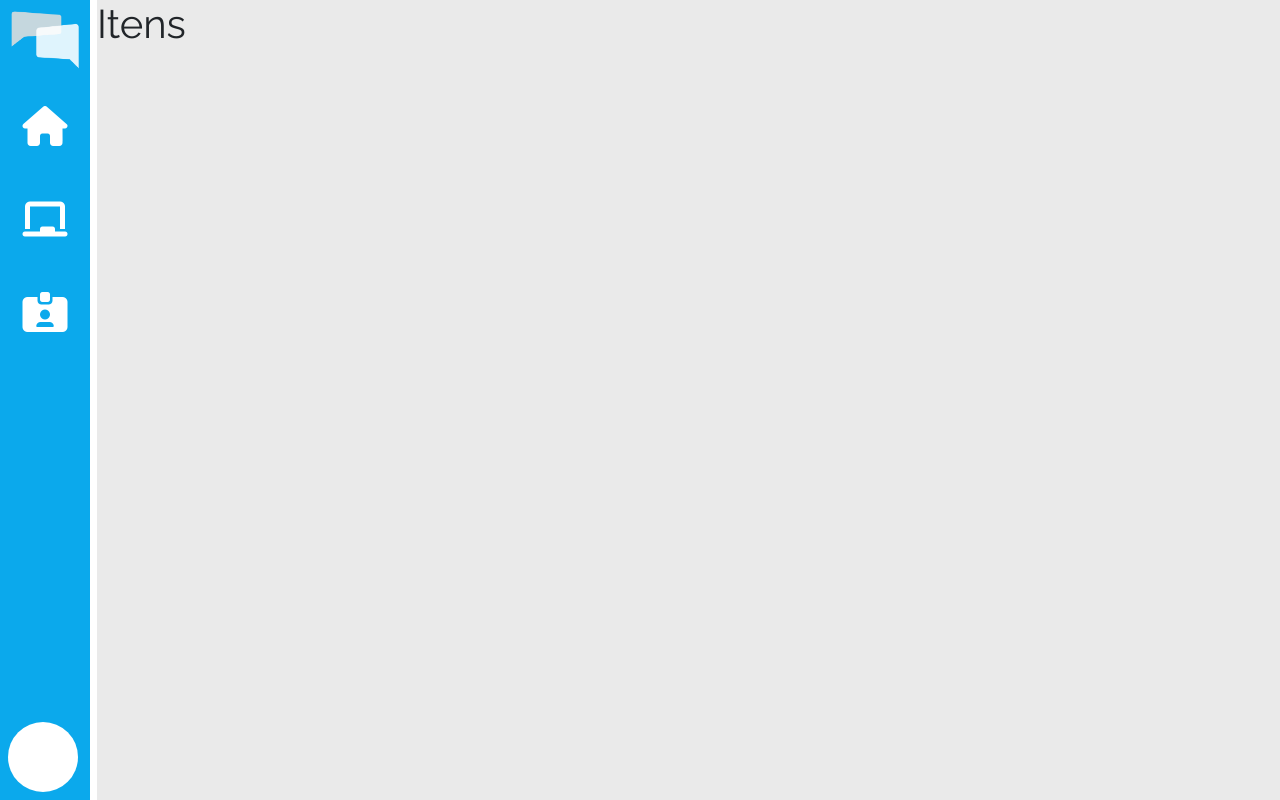
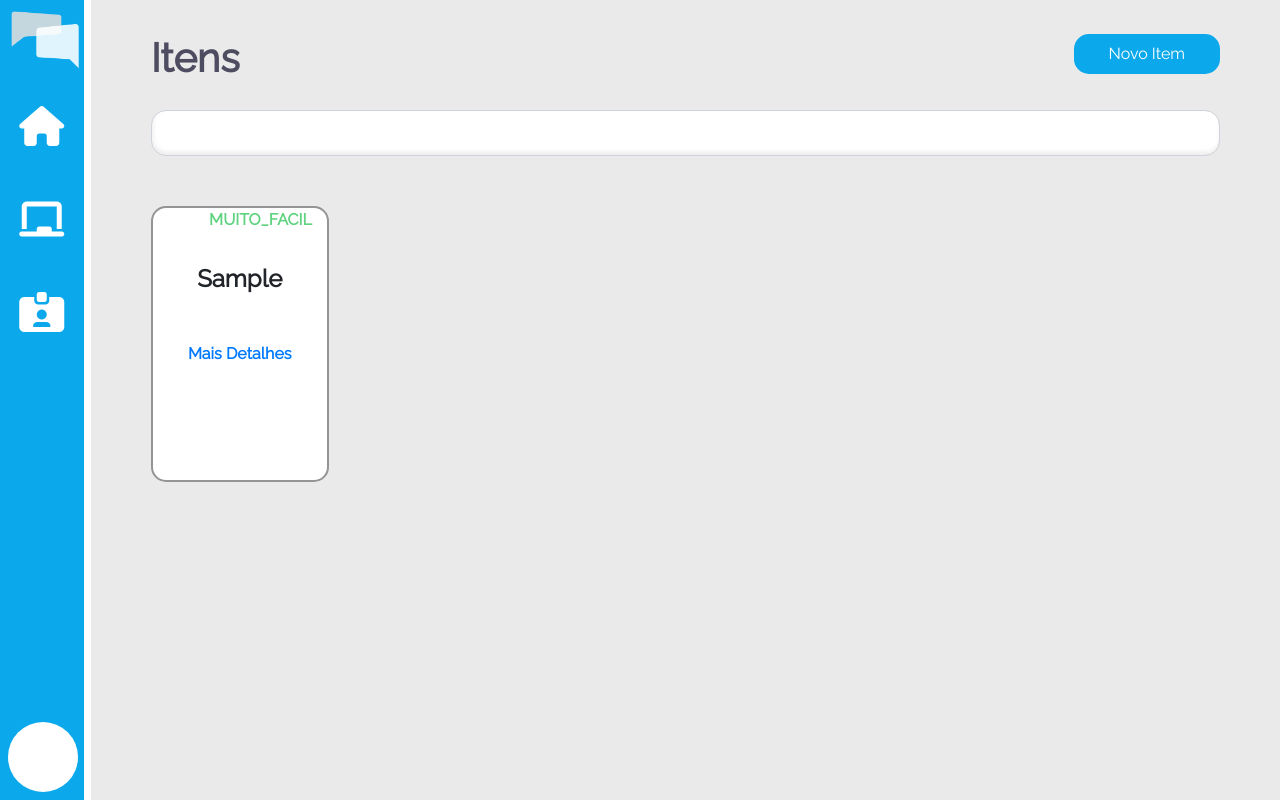
Before and after one commit to Monamello/banco-itens, a Django app: page /item/list/ in a window 1280 px wide. Run offline with Django 3.2, Linux system fonts and the light colour scheme; a user stored in the database is signed in; tables that the repository leaves empty hold one stand-in row (values such as "Sample post"); some libraries are stand-ins or nearby versions.

Commit message:
tela de listar itens

```diff
--- a/accounts/templates/base.html
+++ b/accounts/templates/base.html
@@ -151,6 +151,7 @@ body {
 .title-page {
     font-weight: bolder;
     color: #4e4c61;
+    float: left;
 }
 .content-itens{
   padding: 10px 60px;
--- a/itens/templates/itens/item_list.html
+++ b/itens/templates/itens/item_list.html
@@ -1,16 +1,91 @@
 {% extends 'base.html' %}
-
-{% block title %}Item List{% endblock %}
-
+{% load static %}
 {% block content %}
-
-<html><body>
-  <h1>Itens</h1>
-  <ul>
-      {% for item in itens %}
-       <li>{{ item }}</li>
-      {% endfor %}
-  </ul>
-  </body></html>
-
+{% if user.is_authenticated %}
+<div id="page-content-wrapper">
+  <style>
+    .item {
+      background-color: white;
+      border-radius: 15px;
+      min-height: 276px;
+      border: solid 2px #949494;
+    }
+    .itens-container{
+      padding: 50px 0px;
+    }
+    .item-enunciado {
+      font-weight: 700;
+      font-size: x-large;
+      text-align: center;
+      padding: 29px 10px;
+      vertical-align: middle;
+    }
+    .item-dificuldade{
+      text-align: right;
+      font-weight: 600;
+      text-transform: uppercase;
+      color: #d8883f;
+    }
+    .item-more-details{
+      text-align: center;
+      font-weight: 700;
+    }
+    .muito-facil{
+      color:#5fd27f;
+    }
+    .facil{
+      color:#33b758;
+    }
+    .medio{
+      color:#ecb713;
+    }
+    .dificil{
+      color:#e45a5a;
+    }
+    .muito-dificil{
+      color:#c30000;
+    }
+    .novo-item {
+      float: right;
+      background-color: #0ba9ec;
+      color: white;
+      padding: 8px 35px;
+      border-radius: 15px;
+      border: none;
+  }
+  .input-banco-itens {
+      height: 46px;
+      border-radius: 15px;
+      box-shadow: inset 1px -3px 5px 0px #00000014;
+      outline: none;
+  }
+  </style>
+  <div class="container-fluid content-itens">
+    <div>
+      <h1 class="mt-4 title-page">Itens</h1>
+      <button class="mt-4 novo-item" type="button" >Novo Item</button>
+    </div>
+    <div style="margin-top: 100px;">
+      <input type="text" name="" class="form-control input-banco-itens">
+    </div>
+    <div class="itens-container">
+    {% for item in itens %}
+        <div class="item col-lg-2 col-md-2 col-sm-2 ">
+          <div class="item-dificuldade">
+            <b class="{% if item.dificuldade == 'medio' %} medio {% endif %}{% if item.dificuldade == 'facil' %} facil {% endif %}{% if item.dificuldade == 'muito_facil' %} muito-facil {% endif %}{% if item.dificuldade == 'dificil' %} dificil {% endif %}{% if item.dificuldade == 'muito_dificil' %} muito-dificil {% endif %}">{{ item.dificuldade }}</b>
+          </div>
+          <div class="item-enunciado">
+            <p>{{ item.enunciado }}</p>
+          </div>
+          <div class="item-more-details">
+            <a href="#">Mais Detalhes</a>
+          </div>
+        </div>
+    {% empty %}
+        <div>No articles yet.</div>
+    {% endfor %}
+    </div>
+  </div>
+</div>
+{% endif %}
 {% endblock %}
--- a/itens/views.py
+++ b/itens/views.py
@@ -31,6 +31,19 @@ class ItensViewSet(viewsets.ModelViewSet):
 
 class ItemListView(ListView):
     model = Item
+    template_name = 'itens/item_list.html'
+
+    def get(self, request, *args, **kwargs):
+        itens = self.model.objects.all()
+        return render(request, self.template_name, {'itens': itens})
+
+
+# def list_users(request):
+#     users = User.objects.all().order_by('-date_joined')
+#     context = {'users': users}
+#     return render(request, 'users.html', context)
+
+
 
 class ItemCreateView(CreateView):
     model = Item
```
